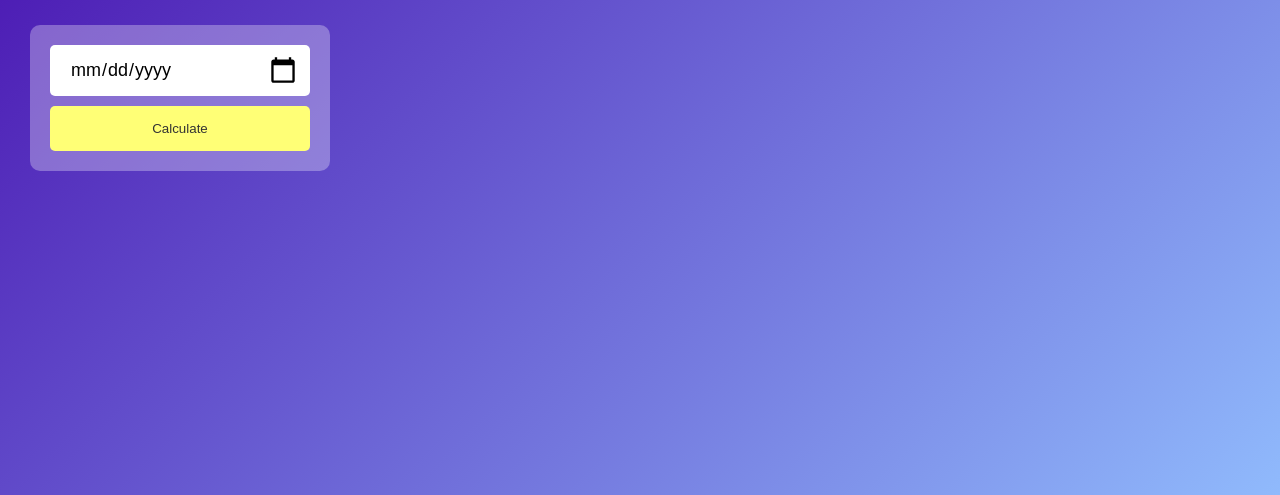
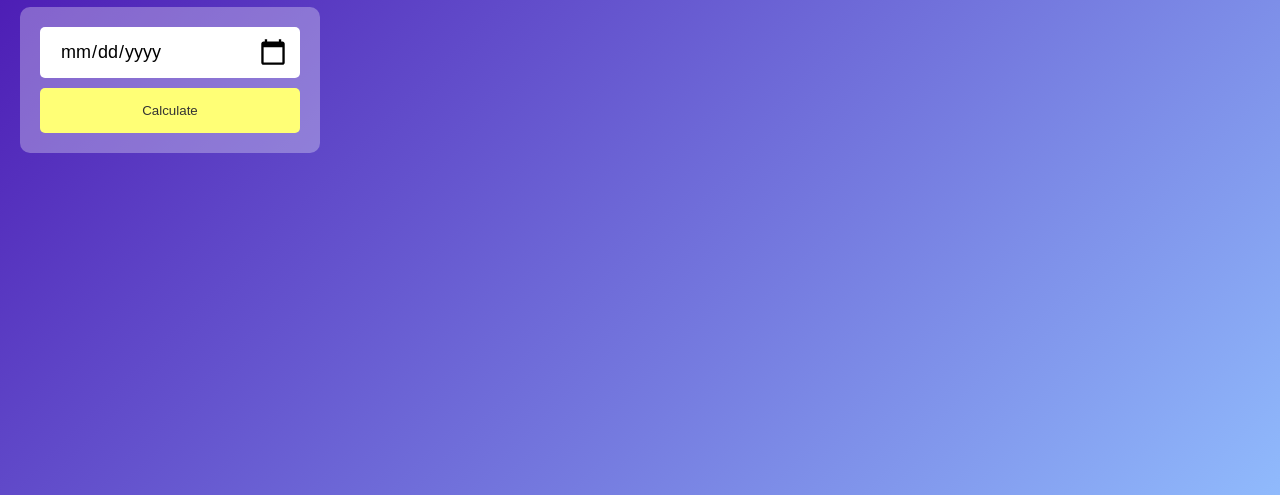
Before and after one commit to amjadimdad00/AgeAnalyzer, a plain HTML site: page index.html in a window 1280 px wide. Shown: the part 305-800 px from the top of the page. Drawn offline with Linux system fonts and the light colour scheme.

Commit message:
Update style.css

```diff
--- a/style.css
+++ b/style.css
@@ -8,7 +8,7 @@
 .container {
   width: 100%;
   min-height: 100vh;
-  padding: 30px;
+  padding: 10px 20px;
   color: #fff;
   background: linear-gradient(135deg, #4203a9, #90bafc);
 }
```
